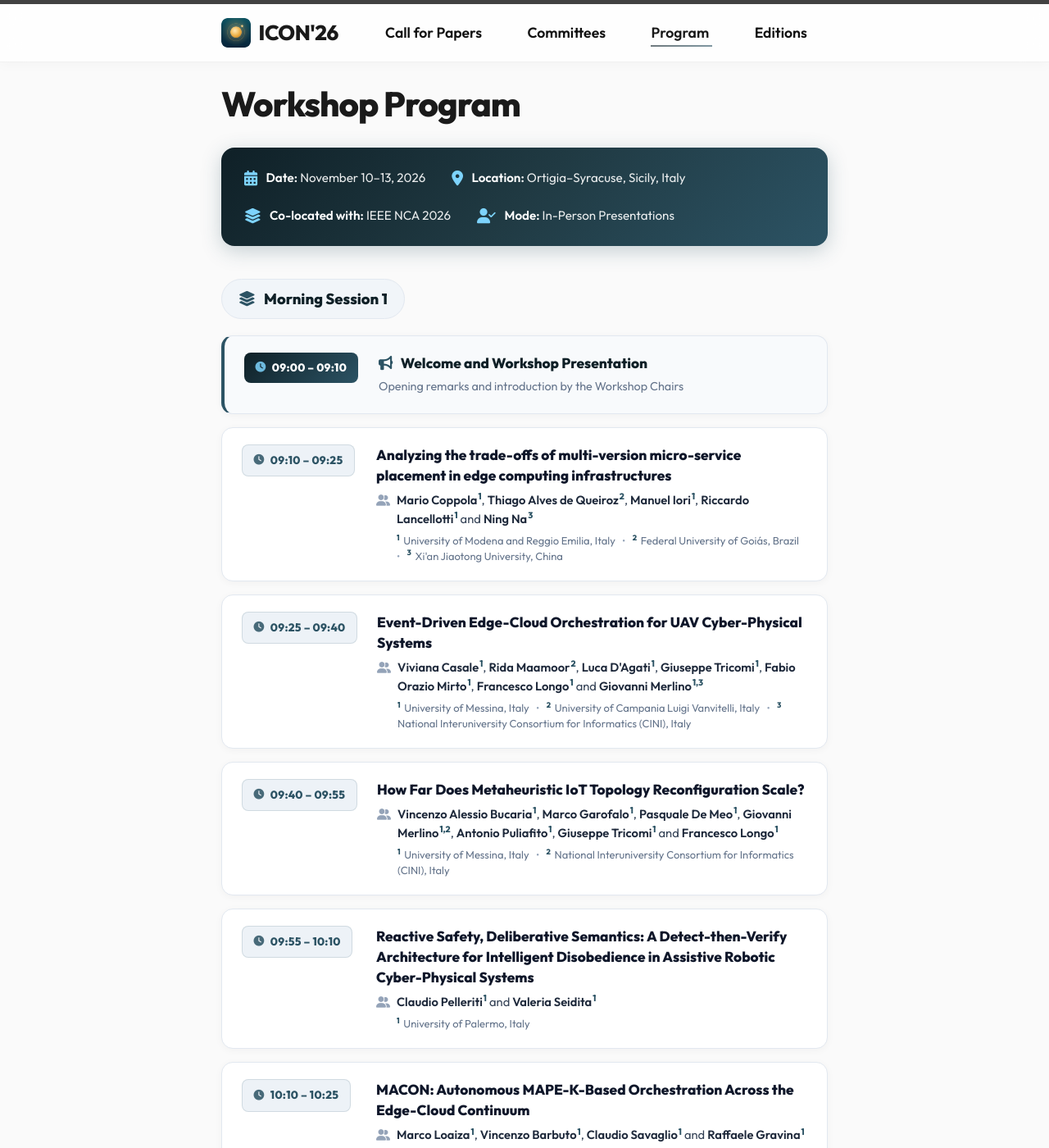
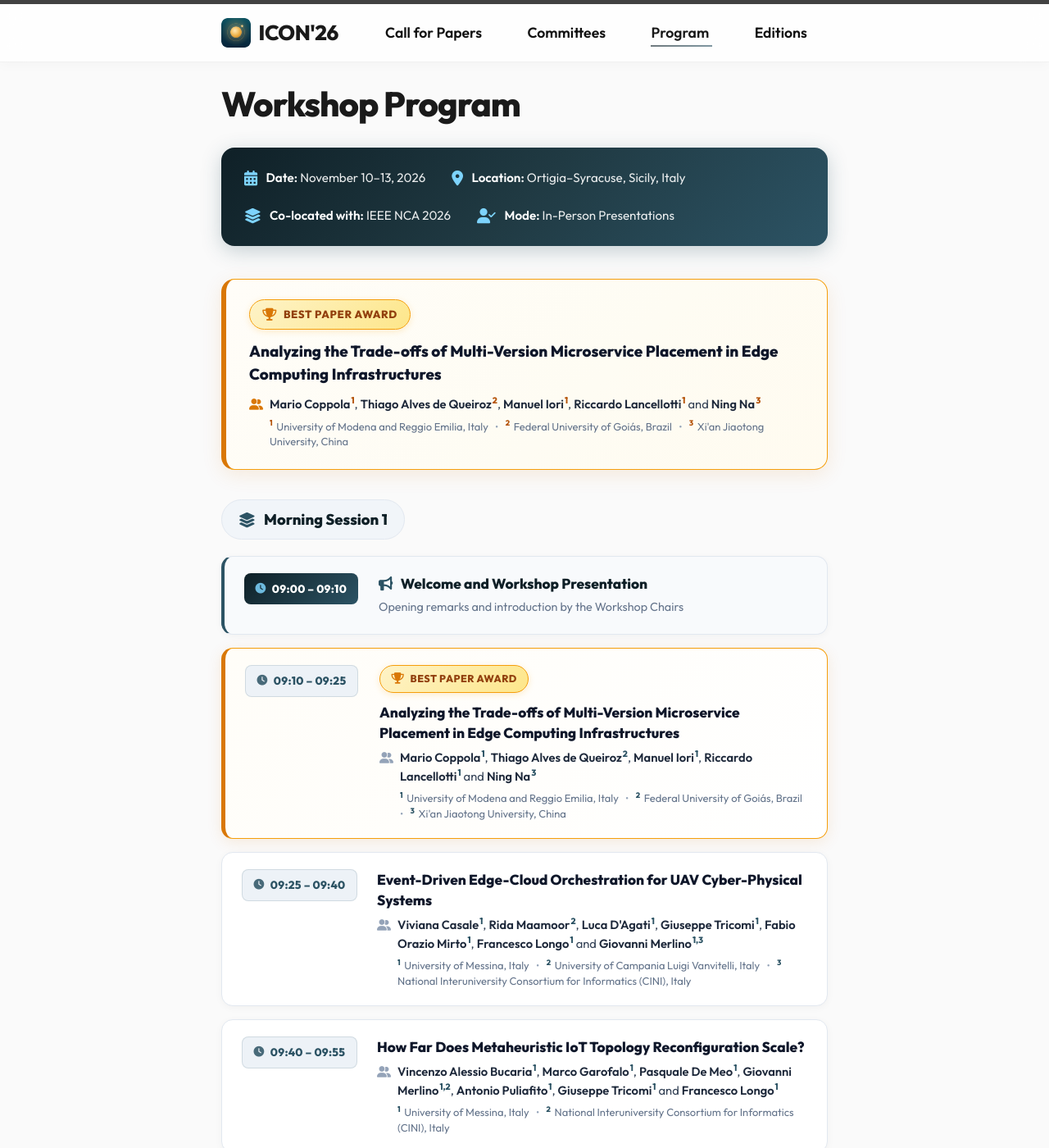
Before and after one commit to workshop-icon/2026, a Jekyll site: the page built from program.md, in a window 1280 px wide and 1400 px high. Shown: the whole window at 82% size. Built offline with Jekyll 4.4.1, drawn with Linux system fonts in a browser that asks for light colours.

Commit message:
feat: add Best Paper Award showcase section and styling

```diff
--- a/assets/main.scss
+++ b/assets/main.scss
@@ -1021,4 +1021,155 @@ p {
       }
     }
   }
+
+  /* Best Paper Award card */
+  &--award {
+    background: linear-gradient(135deg, #fffdf8 0%, #ffffff 100%);
+    border: 1.5px solid #f59e0b;
+    border-left: 5px solid #d97706;
+    box-shadow: 0 4px 18px rgba(217, 119, 6, 0.12);
+
+    &:hover {
+      border-color: #d97706;
+      box-shadow: 0 8px 28px rgba(217, 119, 6, 0.2);
+    }
+
+    .award-pill {
+      display: inline-flex;
+      align-items: center;
+      gap: 0.45rem;
+      font-family: var(--font-main);
+      font-size: 0.78rem;
+      font-weight: 700;
+      letter-spacing: 0.04em;
+      text-transform: uppercase;
+      color: #92400e;
+      background: linear-gradient(135deg, #fef3c7 0%, #fde68a 100%);
+      padding: 0.35rem 0.85rem;
+      border-radius: 50px;
+      border: 1px solid #f59e0b;
+      margin-bottom: 0.65rem;
+      box-shadow: 0 2px 8px rgba(245, 158, 11, 0.2);
+
+      i {
+        color: #d97706;
+        font-size: 0.85rem;
+      }
+    }
+  }
 }
+
+/* ==========================================================================
+   Best Paper Award Showcase Banner / Card
+   ========================================================================== */
+
+.award-showcase {
+  background: linear-gradient(135deg, #fffdf8 0%, #fefcf3 60%, #fffbf0 100%);
+  border: 1.5px solid #f59e0b;
+  border-left: 6px solid #d97706;
+  border-radius: 16px;
+  padding: 1.5rem 1.75rem;
+  margin: 1.75rem 0 2.25rem;
+  box-shadow: 0 6px 24px rgba(217, 119, 6, 0.12);
+  transition: transform 0.25s ease, box-shadow 0.25s ease;
+
+  &:hover {
+    transform: translateY(-2px);
+    box-shadow: 0 10px 30px rgba(217, 119, 6, 0.18);
+  }
+
+  &__badge {
+    display: inline-flex;
+    align-items: center;
+    gap: 0.5rem;
+    font-family: var(--font-main);
+    font-size: 0.82rem;
+    font-weight: 800;
+    letter-spacing: 0.05em;
+    text-transform: uppercase;
+    color: #92400e;
+    background: linear-gradient(135deg, #fef3c7 0%, #fde68a 100%);
+    padding: 0.4rem 0.95rem;
+    border-radius: 50px;
+    border: 1px solid #f59e0b;
+    box-shadow: 0 2px 8px rgba(245, 158, 11, 0.2);
+    margin-bottom: 0.85rem;
+
+    i {
+      color: #d97706;
+      font-size: 0.95rem;
+    }
+  }
+
+  &__title {
+    font-size: 1.18rem;
+    font-weight: 700;
+    color: #0f172a;
+    line-height: 1.45;
+    margin: 0 0 0.75rem;
+  }
+
+  &__authors {
+    display: flex;
+    align-items: flex-start;
+    gap: 0.5rem;
+    font-size: 0.92rem;
+    color: #475569;
+    line-height: 1.55;
+
+    i {
+      margin-top: 0.3rem;
+      color: #d97706;
+      font-size: 0.85rem;
+      flex-shrink: 0;
+    }
+
+    .authors-text {
+      flex: 1;
+    }
+
+    .authors-names {
+      color: #334155;
+
+      .author-name {
+        color: #1e293b;
+        font-weight: 600;
+      }
+
+      sup {
+        font-size: 0.72em;
+        font-weight: 700;
+        color: #b45309;
+        line-height: 0;
+        vertical-align: super;
+        margin-left: 1px;
+      }
+    }
+
+    .authors-affiliations {
+      margin-top: 0.35rem;
+      font-size: 0.81rem;
+      color: #64748b;
+      line-height: 1.45;
+
+      .affiliation-item {
+        display: inline;
+
+        &:not(:last-child)::after {
+          content: " • ";
+          color: #94a3b8;
+          margin: 0 0.35rem;
+        }
+      }
+
+      sup {
+        font-size: 0.72em;
+        font-weight: 700;
+        color: #b45309;
+        line-height: 0;
+        vertical-align: super;
+        margin-right: 2px;
+      }
+    }
+  }
+}
--- a/program.md
+++ b/program.md
@@ -22,6 +22,33 @@ title: Workshop Program
     <div class="program-overview-card__item">
       <i class="fas fa-user-check"></i>
       <div><strong>Mode:</strong> In-Person Presentations</div>
+    </div>
+  </div>
+
+  <!-- Best Paper Award Announcement -->
+  <div class="award-showcase">
+    <div class="award-showcase__badge">
+      <i class="fas fa-trophy"></i> Best Paper Award
+    </div>
+    <div class="award-showcase__title">
+      Analyzing the Trade-offs of Multi-Version Microservice Placement in Edge Computing Infrastructures
+    </div>
+    <div class="award-showcase__authors">
+      <i class="fas fa-user-friends"></i>
+      <div class="authors-text">
+        <div class="authors-names">
+          <span class="author-name">Mario Coppola</span><sup>1</sup>,
+          <span class="author-name">Thiago Alves de Queiroz</span><sup>2</sup>,
+          <span class="author-name">Manuel Iori</span><sup>1</sup>,
+          <span class="author-name">Riccardo Lancellotti</span><sup>1</sup> and
+          <span class="author-name">Ning Na</span><sup>3</sup>
+        </div>
+        <div class="authors-affiliations">
+          <span class="affiliation-item"><sup>1</sup> University of Modena and Reggio Emilia, Italy</span>
+          <span class="affiliation-item"><sup>2</sup> Federal University of Goiás, Brazil</span>
+          <span class="affiliation-item"><sup>3</sup> Xi'an Jiaotong University, China</span>
+        </div>
+      </div>
     </div>
   </div>
 
@@ -52,16 +79,19 @@ title: Workshop Program
         </div>
       </div>
 
-      <!-- 09:10 - 09:25: Paper 1 -->
-      <div class="presentation-card">
+      <!-- 09:10 - 09:25: Paper 1 (Best Paper Award) -->
+      <div class="presentation-card presentation-card--award">
         <div class="presentation-card__time">
           <span class="presentation-card__badge">
             <i class="fas fa-clock"></i> 09:10 – 09:25
           </span>
         </div>
         <div class="presentation-card__content">
+          <div class="award-pill">
+            <i class="fas fa-trophy"></i> Best Paper Award
+          </div>
           <div class="presentation-card__title">
-            Analyzing the trade-offs of multi-version micro-service placement in edge computing infrastructures
+            Analyzing the Trade-offs of Multi-Version Microservice Placement in Edge Computing Infrastructures
           </div>
           <div class="presentation-card__authors">
             <i class="fas fa-user-friends"></i>
```
Also changed, not shown: index.md (+28 -0 lines).
